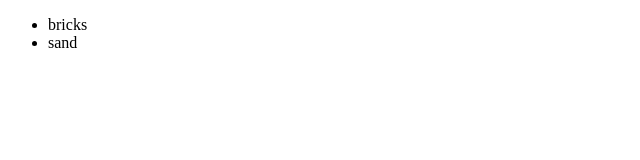
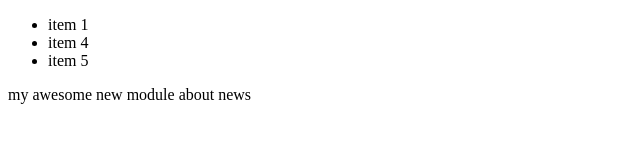
Before and after one commit to seev/gitTest, a plain HTML site: page index.html in a window 1280 px wide. Shown: the whole page, without its empty margins (0-640 px from the left). Drawn offline with Linux system fonts and the light colour scheme.

Commit message:
added news module

```diff
--- a/index.html
+++ b/index.html
@@ -1,17 +1,19 @@
 <!DOCTYPE html>
 <html>
-	<head>
-		<title></title>
-	</head>
 
 	<body>
 
-		<div>
+		<module-one>
 			<ul>
-				<li>bricks</li>
-				<li>sand</li>
+				<li>item 1</li>
+				<li>item 4</li>
+				<li>item 5</li>
 			</ul>
-		</div>
+		</module-one>
+
+		<module-two>
+			<div>my awesome new module about news</div>
+		</module-two>
 
 	</body>
 </html>
```
